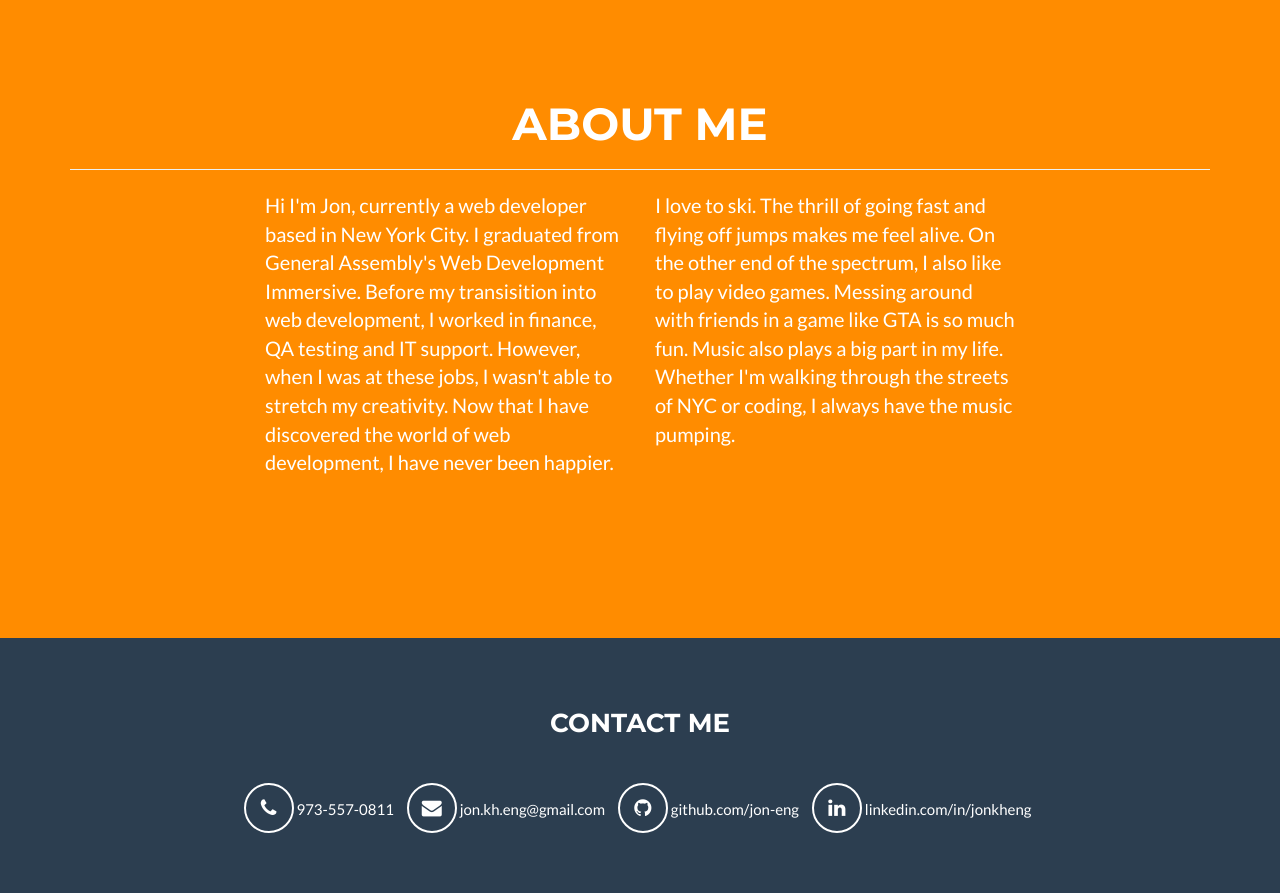
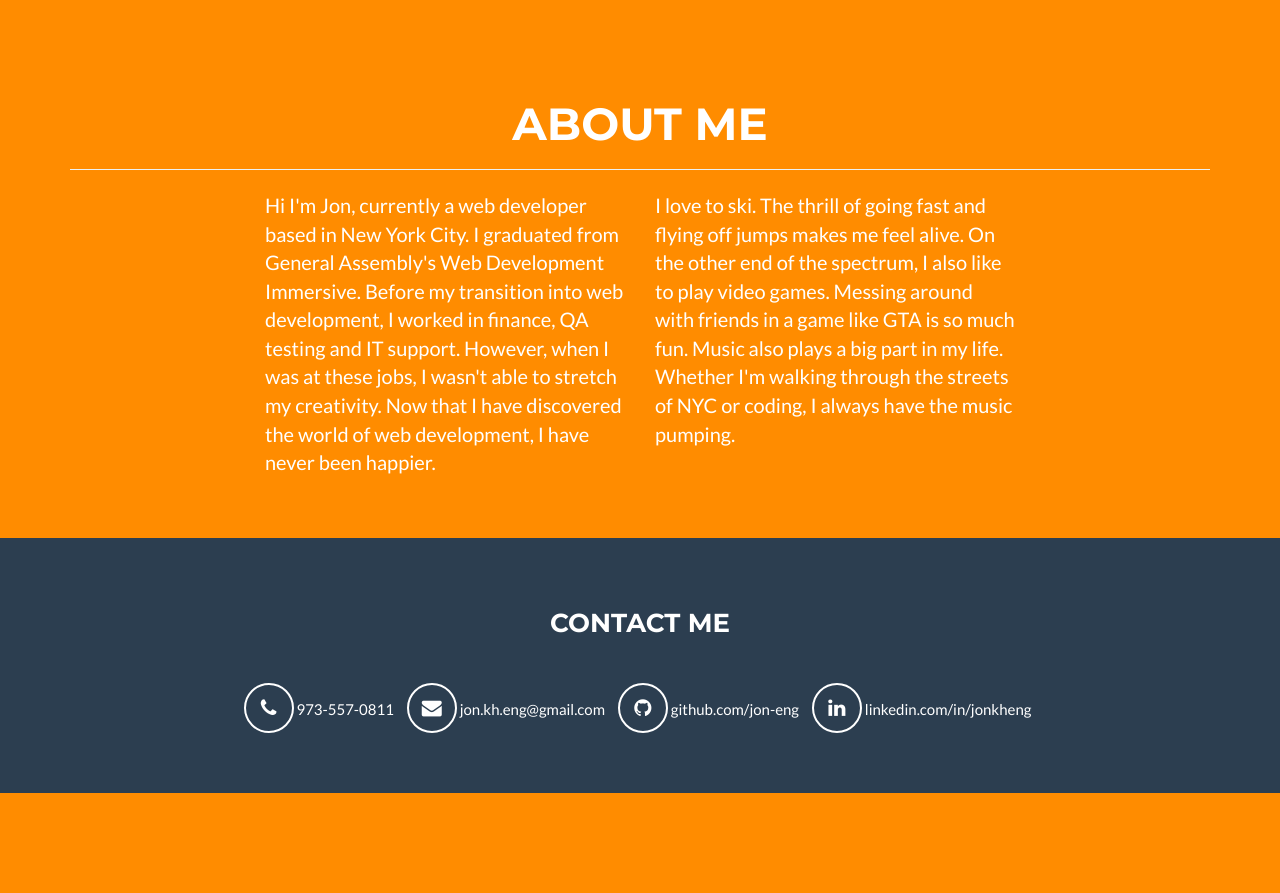
Before and after one commit to bdelo/old-personal-site, a PHP site: page / in a window 1280 px wide. Shown: the part 1570-2463 px from the top of the page. After the commit the page ends 2363 px from the top, so only its background shows below. Run offline with PHP 8.4, Linux system fonts and the light colour scheme; some libraries are stand-ins or nearby versions.

Commit message:
spelling and css changes

```diff
--- a/css/freelancer.css
+++ b/css/freelancer.css
@@ -188,7 +188,7 @@ section.success {
     color: #fff;
     /*background: #18bc9c;*/
     background: darkorange;
-    padding-bottom: 100px;
+    /*padding-bottom: 100px;*/
 }
 
 section.success a,
@@ -201,9 +201,9 @@ section.success a.active {
 }
 
 @media(max-width:767px) {
-    section {
+/*    section {
         padding: 75px 0;
-    }
+    }*/
 
     section.first {
         padding-top: 75px;
--- a/index.html
+++ b/index.html
@@ -176,7 +176,7 @@
             </div>
             <div class="row">
                 <div class="col-lg-4 col-lg-offset-2">
-                    <p>Hi I'm Jon, currently a web developer based in New York City. I graduated from General Assembly's Web Development Immersive. Before my transisition into web development, I worked in finance, QA testing and IT support. However, when I was at these jobs, I wasn't able to stretch my creativity. Now that I have discovered the world of web development, I have never been happier.</p>
+                    <p>Hi I'm Jon, currently a web developer based in New York City. I graduated from General Assembly's Web Development Immersive. Before my transition into web development, I worked in finance, QA testing and IT support. However, when I was at these jobs, I wasn't able to stretch my creativity. Now that I have discovered the world of web development, I have never been happier.</p>
                 </div>
                 <div class="col-lg-4">
                     <p>I love to ski. The thrill of going fast and flying off jumps makes me feel alive. On the other end of the spectrum, I also like to play video games. Messing around with friends in a game like GTA is so much fun. Music also plays a big part in my life. Whether I'm walking through the streets of NYC or coding, I always have the music pumping.</p>
```
